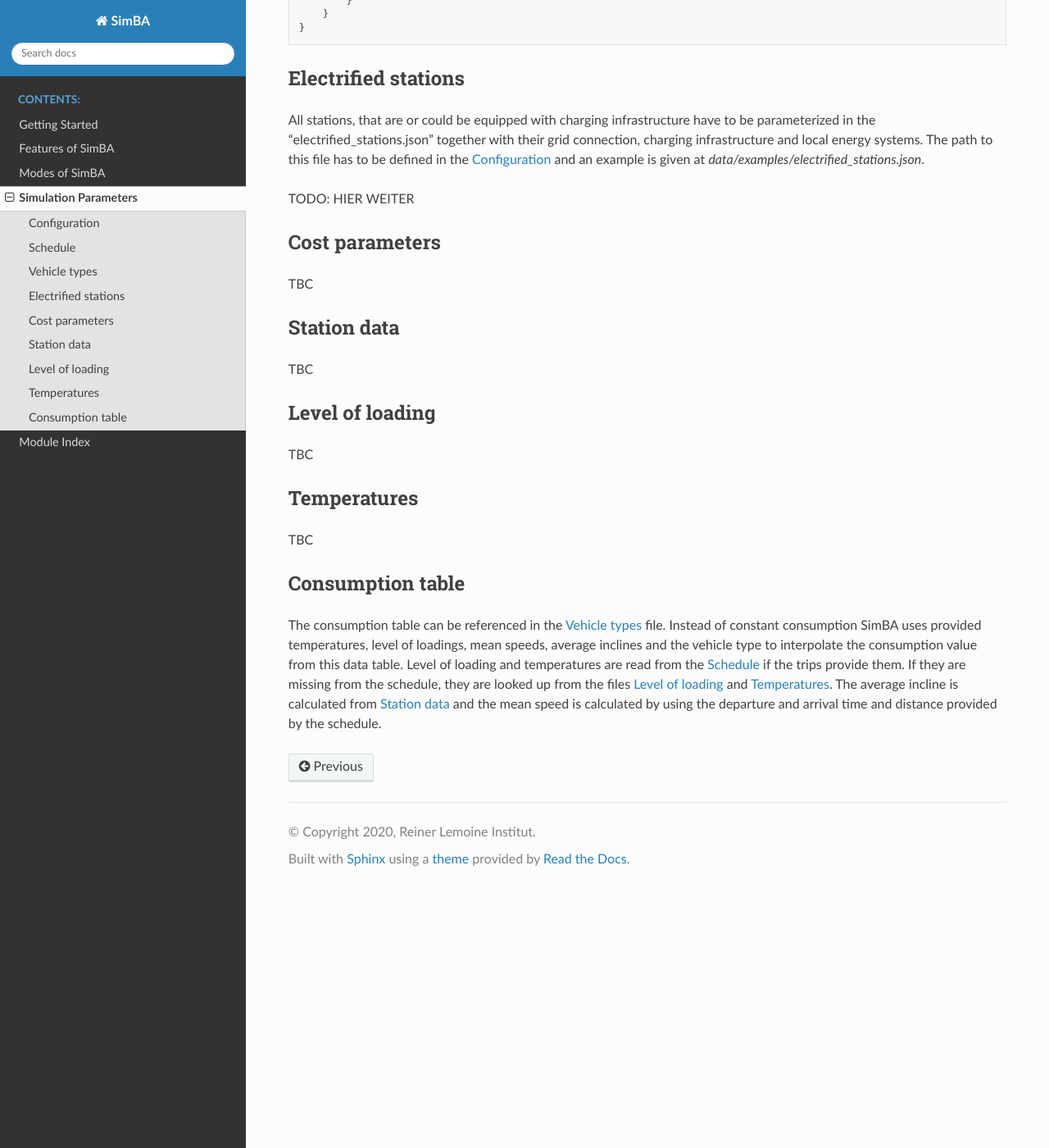
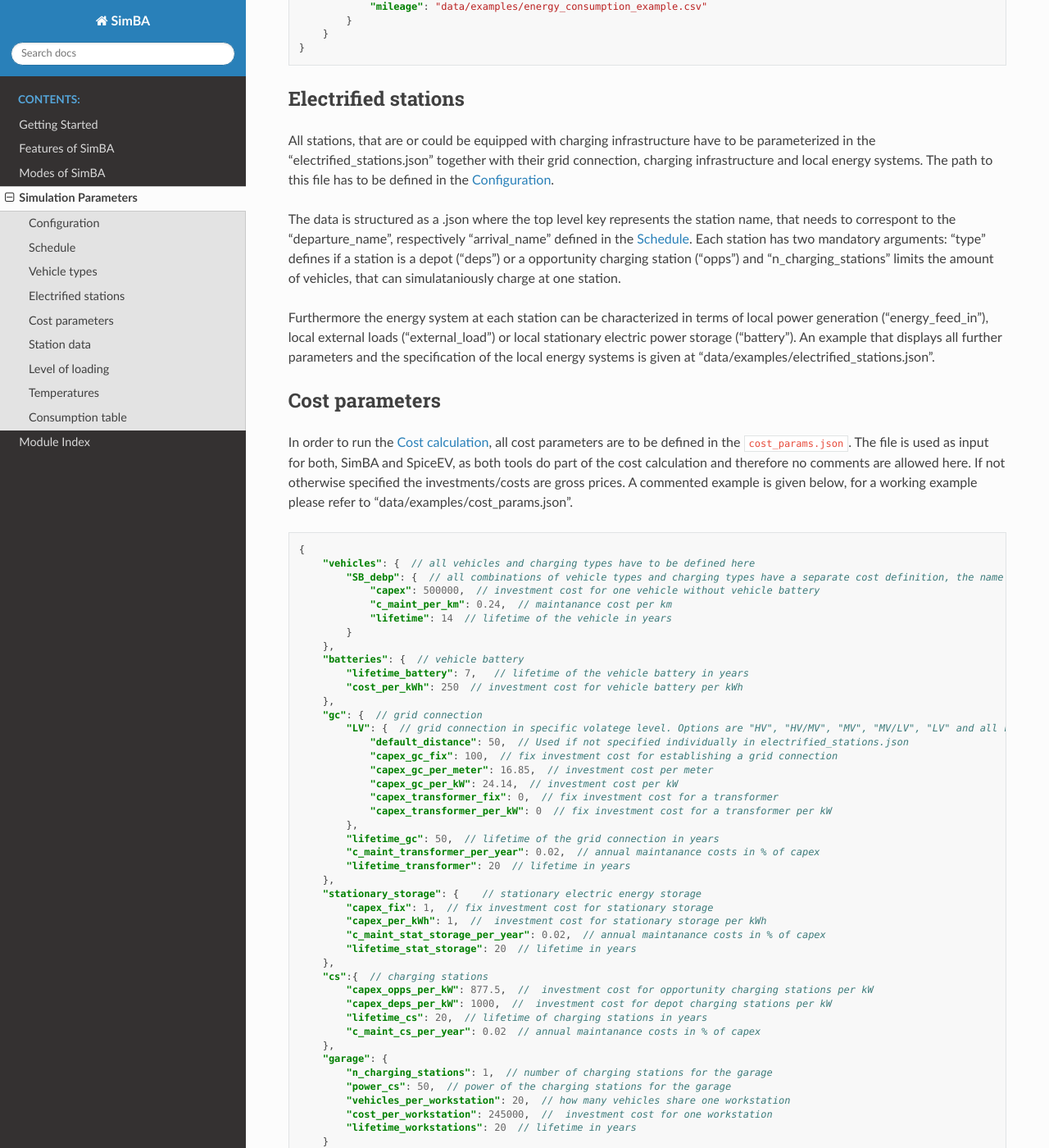
Before and after one commit to rl-institut/SimBA, a Sphinx documentation site: the page built from docs/source/simulation_parameters.rst, in a window 1280 px wide and 1400 px high, scrolled down 5406 px. Shown: the whole window at 82% size. Built offline with Sphinx 7.4.7 and the Read the Docs theme 2.0.0, drawn with Linux system fonts in a browser that asks for light colours; some of the changed text lies outside the part shown.

Commit message:
update documentation

```diff
--- a/docs/source/simba_features.rst
+++ b/docs/source/simba_features.rst
@@ -70,7 +72,7 @@ Default outputs
 Cost calculation
 ################
 | **Cost calculation (summary_vehicles_costs.csv)**
-| This is an optional output which calculates investment and maintenance costs of the infrastructure as well as energy costs in the scenario. The costs are calculated based on the price sheet, given as input in the ``costs_params.json``.
+| This is an optional output which calculates investment and maintenance costs of the infrastructure as well as energy costs in the scenario. The costs are calculated based on the price sheet, given as input in the :ref:`cost_params`.
 | The following costs are calculated as both total and annual, depending on the lifetime of each component. See `SpiceEV documentation <https://spice-ev.readthedocs.io/en/latest/charging_strategies_incentives.html#incentive-scheme>`_ for the calculation of electricity costs.
 
 * Investment
--- a/docs/source/simulation_parameters.rst
+++ b/docs/source/simulation_parameters.rst
@@ -5,10 +5,7 @@ Simulation Parameters
 
 The simulation of an eBus-System relies on a variety of simulation parameters.
 SimBA provides most of them as default values. Depending on specific needs adjusting
-these values can increase the accuracy of the simulation outputs. The SimBA input files are described
-in detail in the following subsections as well as their default parameters.
-When providing the user defined input files, the user should make sure the files are either 'utf-8'
-encoded or not contain regional characters.
+these values can increase the accuracy of the simulation outputs. The SimBA input files are described in detail in the following subsections as well as their default parameters. When providing the user defined input files, the user should make sure the files are either 'utf-8' encoded or not contain regional characters. Except for the ``electrified_stations.json``, all .json files can be enriched with in-line comments starting with :code:`\\\\`.
 
 .. _config:
 
@@ -232,7 +229,7 @@ This is how a schedule file might look like.
 Vehicle types
 -------------
 
-The vehicle types that can be used are defined in the "vehicle_type.json". The path to this file has to be defined in the :ref:`config` and an example is given at `data/examples/vehicle_types.json`.
+The vehicle types that can be used are defined in the "vehicle_type.json". The path to this file has to be defined in the :ref:`config` and an example is given at "data/examples/vehicle_types.json".
 
 The data is structured as a .json where the top level key represents the vehicle_type, that needs to correspont to the "vehicle_type" defined in the :ref:`schedule`. The next level key defines the charging_type ("oppb" or "depb"). For one vehicle type either one or both charging types can be defined and for each given charging type the specifications in the third level of the .json have to be given. In this level, the parameters for the specified vehicle are be defined. The specification of one vehicle with the vehicle_type "AB" and the charging_types "depb" and "oppb" is given as follows:
 
@@ -265,37 +262,90 @@ The data is structured as a .json where the top level key represents the vehicle
 Electrified stations
 --------------------
 
-All stations, that are or could be equipped with charging infrastructure have to be parameterized in the "electrified_stations.json" together with their grid connection, charging infrastructure and local energy systems. The path to this file has to be defined in the :ref:`config` and an example is given at `data/examples/electrified_stations.json`.
+All stations, that are or could be equipped with charging infrastructure have to be parameterized in the "electrified_stations.json" together with their grid connection, charging infrastructure and local energy systems. The path to this file has to be defined in the :ref:`config`.
 
-TODO: HIER WEITER
+The data is structured as a .json where the top level key represents the station name, that needs to correspont to the "departure_name", respectively "arrival_name" defined in the :ref:`schedule`. Each station has two mandatory arguments: "type" defines if a station is a depot ("deps") or a opportunity charging station ("opps") and "n_charging_stations" limits the amount of vehicles, that can simulataniously charge at one station.
+
+Furthermore the energy system at each station can be characterized in terms of local power generation ("energy_feed_in"), local external loads ("external_load") or local stationary electric power storage ("battery"). An example that displays all further parameters and the specification of the local energy systems is given at "data/examples/electrified_stations.json".
+
 
 .. _cost_params:
 
 Cost parameters
 ---------------
-TBC
+In order to run the :ref:`cost_calculation`, all cost parameters are to be defined in the ``cost_params.json``. The file is used as input for both, SimBA and SpiceEV, as both tools do part of the cost calculation and therefore no comments are allowed here. If not otherwise specified the investments/costs are gross prices. A commented example is given below, for a working example please refer to "data/examples/cost_params.json".
+
+.. code-block:: json
+
+    {
+        "vehicles": {  // all vehicles and charging types have to be defined here
+            "SB_debp": {  // all combinations of vehicle types and charging types have a separate cost definition, the name is to be given as [vehicle_type]_[charging_type]
+                "capex": 500000,  // investment cost for one vehicle without vehicle battery
+                "c_maint_per_km": 0.24,  // maintanance cost per km
+                "lifetime": 14  // lifetime of the vehicle in years
+            }
+        },
+        "batteries": {  // vehicle battery
+            "lifetime_battery": 7,   // lifetime of the vehicle battery in years
+            "cost_per_kWh": 250  // investment cost for vehicle battery per kWh
+        },
+        "gc": {  // grid connection
+            "LV": {  // grid connection in specific volatege level. Options are "HV", "HV/MV", "MV", "MV/LV", "LV" and all relevant voltage levels have to be defined here
+                "default_distance": 50,  // Used if not specified individually in electrified_stations.json
+                "capex_gc_fix": 100,  // fix investment cost for establishing a grid connection
+                "capex_gc_per_meter": 16.85,  // investment cost per meter
+                "capex_gc_per_kW": 24.14,  // investment cost per kW
+                "capex_transformer_fix": 0,  // fix investment cost for a transformer
+                "capex_transformer_per_kW": 0  // fix investment cost for a transformer per kW
+            },
+            "lifetime_gc": 50,  // lifetime of the grid connection in years
+            "c_maint_transformer_per_year": 0.02,  // annual maintanance costs in % of capex
+            "lifetime_transformer": 20  // lifetime in years
+        },
+        "stationary_storage": {    // stationary electric energy storage
+            "capex_fix": 1,  // fix investment cost for stationary storage
+            "capex_per_kWh": 1,  //  investment cost for stationary storage per kWh
+            "c_maint_stat_storage_per_year": 0.02,  // annual maintanance costs in % of capex
+            "lifetime_stat_storage": 20  // lifetime in years
+        },
+        "cs":{  // charging stations
+            "capex_opps_per_kW": 877.5,  //  investment cost for opportunity charging stations per kW
+            "capex_deps_per_kW": 1000,  //  investment cost for depot charging stations per kW
+            "lifetime_cs": 20,  // lifetime of charging stations in years
+            "c_maint_cs_per_year": 0.02  // annual maintanance costs in % of capex
+        },
+        "garage": {
+            "n_charging_stations": 1,  // number of charging stations for the garage
+            "power_cs": 50,  // power of the charging stations for the garage
+            "vehicles_per_workstation": 20,  // how many vehicles share one workstation
+            "cost_per_workstation": 245000,  //  investment cost for one workstation
+            "lifetime_workstations": 20  // lifetime in years
+        }
+    }
+
+all remaining parameters are described in the example file.
 
 
 .. _station_geo_data:
 
 Station data
 ------------
-TBC
+The file "all_stations.csv" contains information that is relevant for all stations regardless of their status of electrification. At this stage of development this reduces to the information of station height that is relevant only if a trip specific :ref:`consumption_analysis` is employed. See the example at "data/examples/all_stations.csv" for the required structure.
 
 
 .. _level_of_loading:
 
 Level of loading
 ----------------
-TBC
+
+If a trip specific :ref:`consumption_analysis` is employed, the level of loading for each trip is required. This information can be detailed in the :ref:`schedule`. If not specified there, a default value for every hour of the day can be specified in this file. See the example at "data/examples/default_level_of_loading_over_day.csv" for the required structure.
 
 
 .. _temperature_data:
 
 Temperatures
 ------------
-TBC
-
+If a trip specific :ref:`consumption_analysis` is employed, the temperature for each trip is required. This information can be detailed in the :ref:`schedule`. If not specified there, a default value for every hour of the day can be specified in this file. See the example at "data/examples/default_temp_summer.csv" for the required structure.
 
 .. _consumption_table:
 
```
Also changed, not shown: other parts of docs/source/simba_features.rst (+2 -0 lines), 2 other files.
